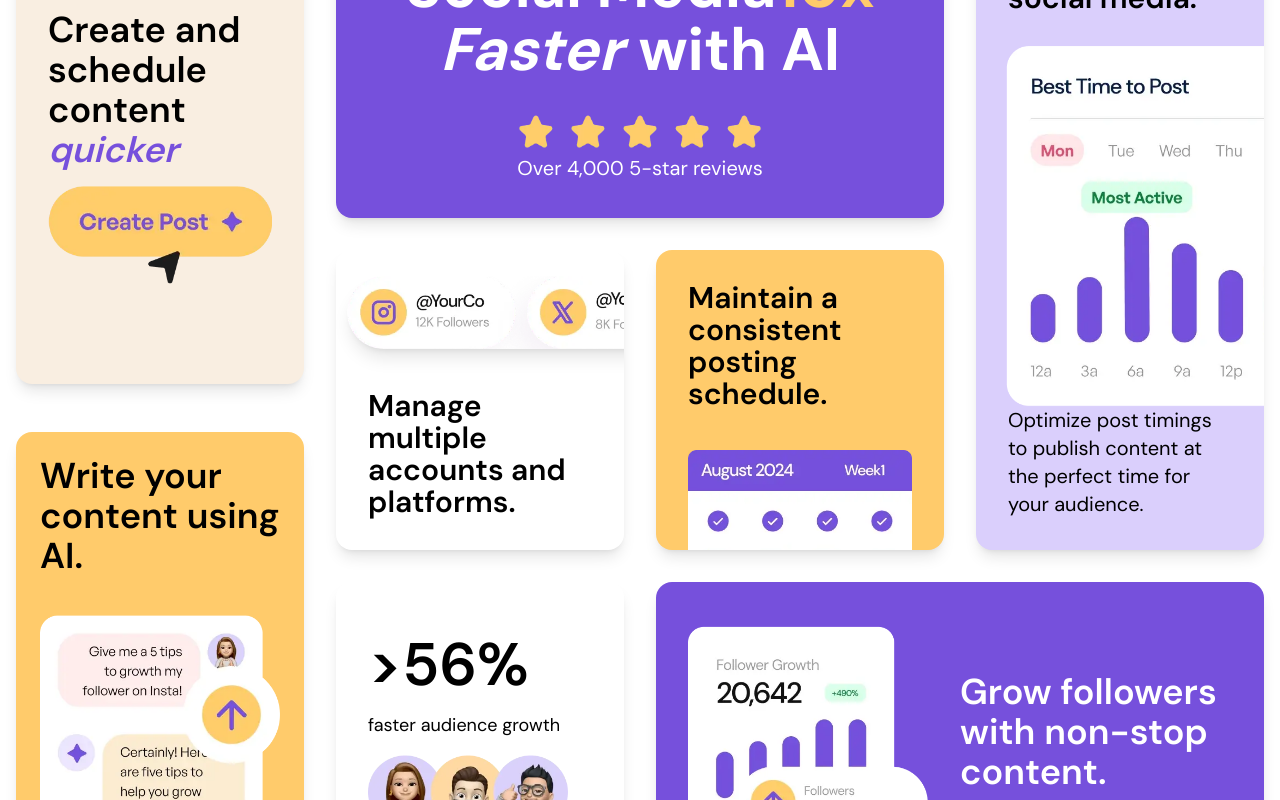
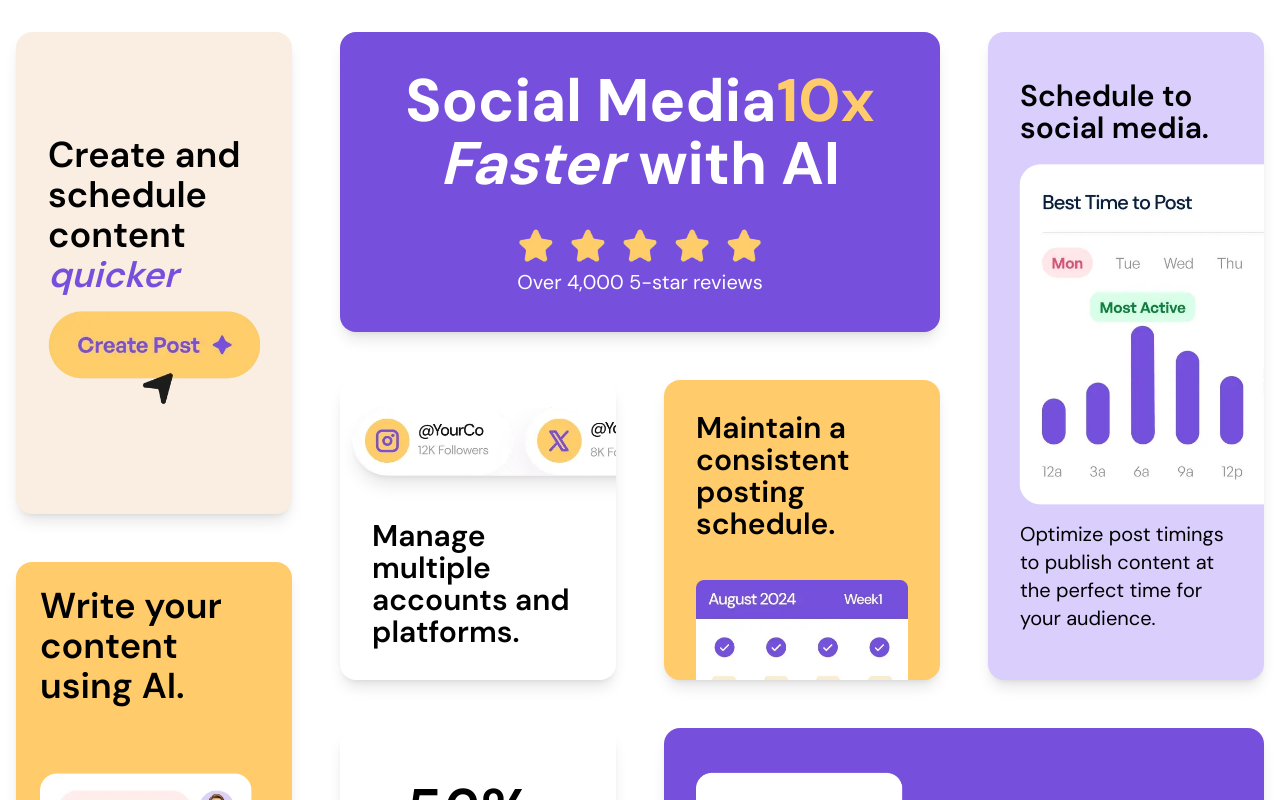
Before and after one commit to adriandotdev/frontendmentor-projects, a Next.js app: page /bentogrid in a window 1280 px wide. Shown: the top 800 px of the page. Built offline with nearby package versions, Linux system fonts and the light colour scheme.

Commit message:
add to list of projects

```diff
--- a/app/bentogrid/page.tsx
+++ b/app/bentogrid/page.tsx
@@ -8,7 +8,7 @@ export const metadata: Metadata = {
 
 export default function Page() {
 	return (
-		<main className="px-4 py-8 flex flex-col gap-8 lg:grid lg:grid-cols-4 lg:max-w-[1280px] lg:mx-auto lg:grid-rows-3 lg:grid-rows-[300px_300px_300px] lg:gap-12- lg:h-dvh lg:place-content-center">
+		<main className="px-4 py-8 flex flex-col gap-8 lg:grid lg:grid-cols-4 lg:max-w-[1280px] lg:mx-auto lg:grid-rows-3 lg:grid-rows-[300px_300px_300px] lg:gap-12 lg:min-h-dvh lg:place-content-center">
 			<div className="bg-[hsl(256,67%,59%)] flex flex-col rounded-2xl items-center p-8 shadow-lg lg:col-start-2 lg:col-end-4 lg:justify-center">
 				<h1 className="flex flex-col items-center text-4xl lg:text-6xl lg:text-center lg:block">
 					<span className="text-white text-center font-dm-sans font-bold">
@@ -64,7 +64,7 @@ export default function Page() {
 				/>
 			</div>
 
-			<div className="flex flex-col items-center  gap-8 rounded-2xl px-8 py-8 shadow-lg relative overflow-hidden bg-[hsl(254,88%,90%)] lg:col-start-4 lg:row-start-1 lg:row-end-3">
+			<div className="flex flex-col items-center  gap-8 rounded-2xl px-8 py-8 shadow-lg relative overflow-hidden bg-[hsl(254,88%,90%)] lg:col-start-4 lg:row-start-1 lg:row-end-3 lg:gap-4 lg:py-12">
 				<p className="text-center text-3xl font-dm-sans font-semibold leading-8 lg:text-left z-10">
 					Schedule to social media.
 				</p>
@@ -74,7 +74,7 @@ export default function Page() {
 					width={0}
 					height={0}
 					sizes="100vw"
-					className="w-full h-auto z-10 lg:scale-[180%] lg:relative lg:top-20 lg:left-22"
+					className="w-full h-auto z-10 lg:scale-[180%] lg:relative lg:top-20 lg:left-21"
 					alt=""
 				/>
 
--- a/app/page.tsx
+++ b/app/page.tsx
@@ -123,6 +123,12 @@ const projects = [
 		repositoryLink: "https://github.com/adriandotdev/frontendmentor-projects",
 		imageSrc: "/projects-images/agencylandingpage.png",
 	},
+	{
+		projectName: "Bento Grid",
+		liveSiteLink: "/bentogrid",
+		repositoryLink: "https://github.com/adriandotdev/frontendmentor-projects",
+		imageSrc: "/projects-images/bento-grid.png",
+	},
 ];
 export default function Home() {
 	return (
```
Also changed, not shown: public/projects-images/bento-grid.png (added).
